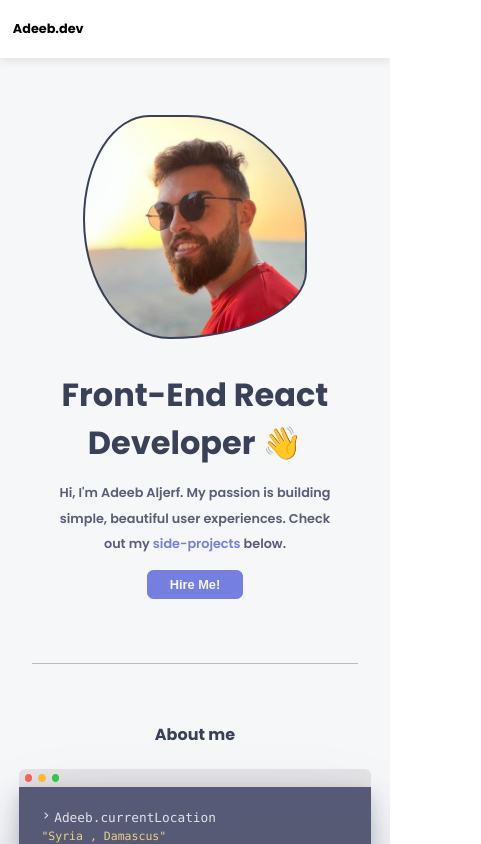
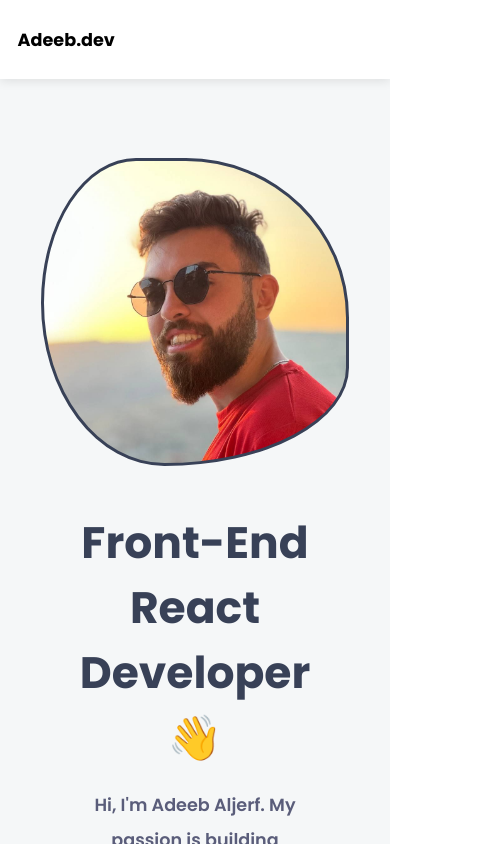
Before and after one commit to AdeebAljerf/Portfolio, a React (Vite) app: page / in a window 390 px wide. Shown: the top 844 px of the page, 481 px wide, since content can reach past the window. Built offline with nearby package versions, Linux system fonts and the light colour scheme; some icons are missing.

Commit message:
fix the nav and scrolling for the last time

```diff
--- a/src/component/About/About.jsx
+++ b/src/component/About/About.jsx
@@ -1,26 +1,22 @@
 import "./About.css";
-import { useRef, useEffect, useState } from "react";
-export default function About({ setIsSticky }) {
-  const aboutRef = useRef(null);
-  const [coords, setCoords] = useState(null);
+export default function About() {
+  //? nav sticky
+  // useEffect(() => {
+  //   if (aboutRef.current) {
+  //     const boundingRect = aboutRef.current.getBoundingClientRect();
+  //     setCoords(boundingRect);
+  //   }
+  // }, []);
+  // window.addEventListener("scroll", () => {
+  //   if (window.scrollY >= coords.top) {
+  //     setIsSticky(true);
+  //   } else {
+  //     setIsSticky(false);
+  //   }
+  // });
 
-  useEffect(() => {
-    if (aboutRef.current) {
-      const boundingRect = aboutRef.current.getBoundingClientRect();
-      setCoords(boundingRect);
-    }
-  }, []);
-
-  //? nav sticky
-  window.addEventListener("scroll", () => {
-    if (window.scrollY >= coords.top) {
-      setIsSticky(true);
-    } else {
-      setIsSticky(false);
-    }
-  });
   return (
-    <section className="about section" id="section--2" ref={aboutRef}>
+    <section className="about section" id="section--2">
       <h2 className="about-title">About me</h2>
 
       <div className="terminal  ">
--- a/src/component/Nav/Nav.css
+++ b/src/component/Nav/Nav.css
@@ -6,7 +6,7 @@
   width: 100%;
   /* width: 90%; */
   margin: 0 auto;
-  margin-top: 2rem;
+  /* margin-top: 2rem; */
   /* border-radius: 2rem; */
   padding: 0 8rem;
   z-index: 100;
@@ -67,19 +67,17 @@
   position: relative;
   z-index: 1002;
 }
-.nav__mobile-toggle box-icon {
-  width: 3rem;
-  height: 3rem;
-  position: fixed;
-  top: 3rem;
-  right: 2rem;
-}
-.nav__mobile-toggle [name="x"] {
-  z-index: 9999;
-}
+
 /* //////////////////////////////////////////////////////////////////////////////////// */
 /*? ________________________________________MEDIA______________________________________ */
 @media (max-width: 56.25em) {
+  .nav__mobile-toggle box-icon[name="x"] {
+    width: 3rem;
+    height: 3rem;
+    position: fixed;
+    top: 2.5rem;
+    right: 1.5rem;
+  }
   .nav {
     z-index: 1000;
     padding: 0 2rem;
--- a/src/component/home/Home.jsx
+++ b/src/component/home/Home.jsx
@@ -1,13 +1,35 @@
+import { useRef, useEffect } from "react";
 import "./Home.css";
 import homeImg from "/src/assets/img7.jpg";
-export default function Home() {
+export default function Home({ setIsSticky }) {
+  const heroRef = useRef(null);
   const handleScroll = function (e) {
     e.preventDefault();
     const id = e.target.getAttribute("href");
     document.querySelector(id).scrollIntoView({ behavior: "smooth" });
   };
+
+  useEffect(() => {
+    const observer = new IntersectionObserver(
+      ([entry]) => {
+        setIsSticky(!entry.isIntersecting);
+      },
+      { threshold: 0.01 }
+    );
+
+    if (heroRef.current) {
+      observer.observe(heroRef.current);
+    }
+
+    return () => {
+      if (heroRef.current) {
+        observer.unobserve(heroRef.current);
+      }
+    };
+  }, [setIsSticky]);
+
   return (
-    <section className="hero section" id="section--1">
+    <section className="hero section" id="section--1" ref={heroRef}>
       <div className="hero-text">
         <h1>Front-End React Developer 👋</h1>
         <p>
--- a/src/component/main/Main.jsx
+++ b/src/component/main/Main.jsx
@@ -6,8 +6,8 @@ import "./Main.css";
 export default function Main({ isSticKy, setIsSticky }) {
   return (
     <main className="main container">
-      <Home></Home>
-      <About isSticKy={isSticKy} setIsSticky={setIsSticky}></About>
+      <Home setIsSticky={setIsSticky}></Home>
+      <About isSticKy={isSticKy}></About>
       <Projects></Projects>
       <Contact></Contact>
     </main>
--- a/src/index.css
+++ b/src/index.css
@@ -72,7 +72,7 @@ body {
     font-size: 55%;
   }
 }
-@media (max-width: 26.5em) {
+/* @media (max-width: 26.5em) {
   html {
     font-size: 40%;
   }
@@ -81,4 +81,4 @@ body {
   html {
     font-size: 35%;
   }
-}
+} */
```
